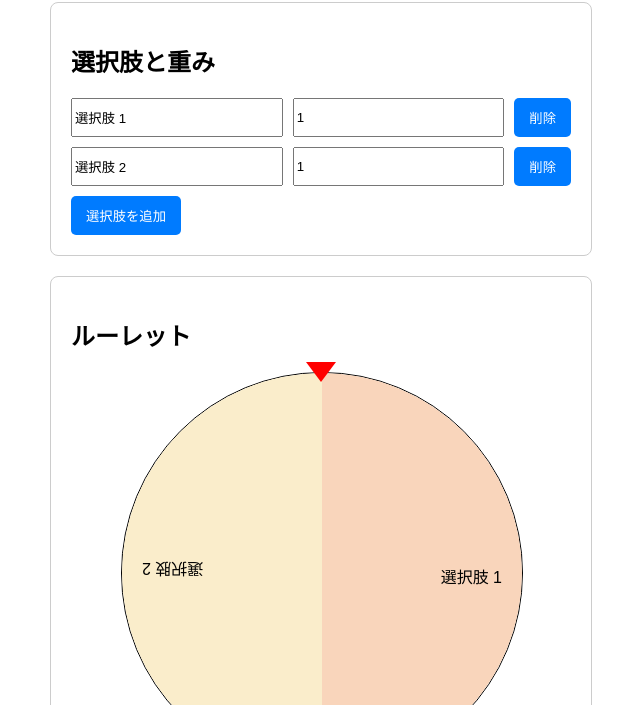
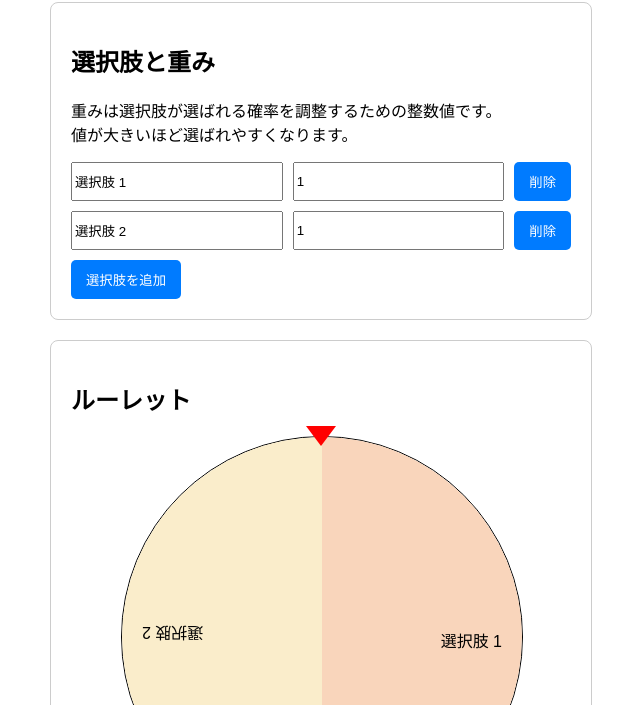
Before and after one commit to da-yoshi-k/roulette_sample, a plain HTML site: page index.html in a window 1280 px wide. Shown: the part 95-800 px from the top of the page, without its empty margins (319-959 px from the left). Drawn offline with Linux system fonts and the light colour scheme.

Commit message:
fix: 説明文を追加

```diff
--- a/index.html
+++ b/index.html
@@ -11,6 +11,9 @@
 
     <div id="options-container">
       <h2>選択肢と重み</h2>
+      <p>
+        重みは選択肢が選ばれる確率を調整するための整数値です。<br />値が大きいほど選ばれやすくなります。
+      </p>
       <div id="options-list">
         <!-- 選択肢入力欄がここに追加されます -->
       </div>
```
